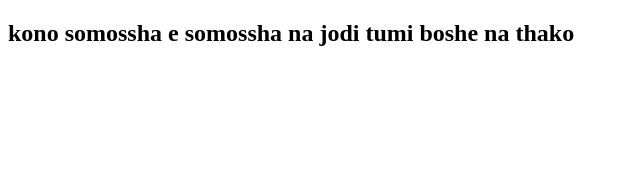
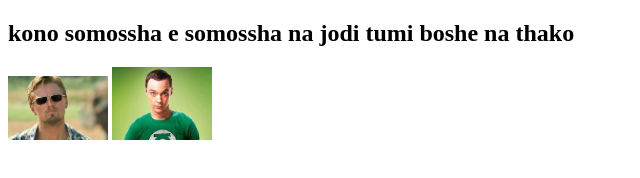
Before and after one commit to mushfuiq/problem-will-never-last, a plain HTML site: page Index.html in a window 1280 px wide. Shown: the whole page, without its empty margins (0-640 px from the left). Drawn offline with Linux system fonts and the light colour scheme.

Commit message:
added pictures

```diff
--- a/Index.html
+++ b/Index.html
@@ -3,9 +3,11 @@
 <head>
     <meta charset="UTF-8">
     <meta name="viewport" content="width=device-width, initial-scale=1.0">
-    <title>Problem will never lasth</title>
+    <title>Problem will never last</title>
 </head>
 <body>
     <h2>kono somossha e somossha na jodi tumi boshe na thako</h2>
+    <img width="100px" src="Images/dicap.Jpg" alt="">
+    <img width="100px" src="Images/download.jpg" alt="">
 </body>
 </html>
```
Also changed, not shown: Images/dica.webp (added), Images/dicap.jpg (added), Images/download.jpg (added).
